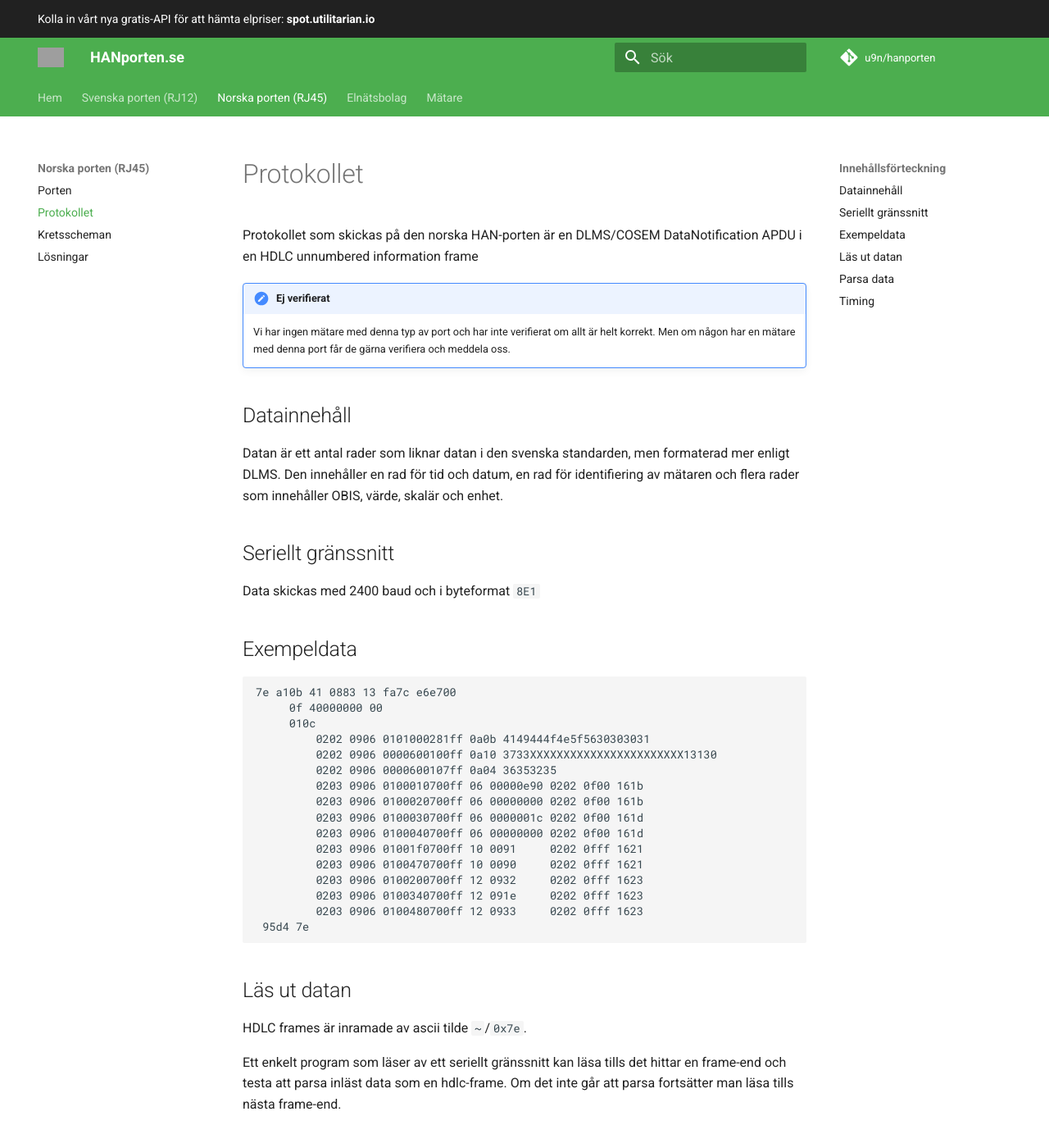
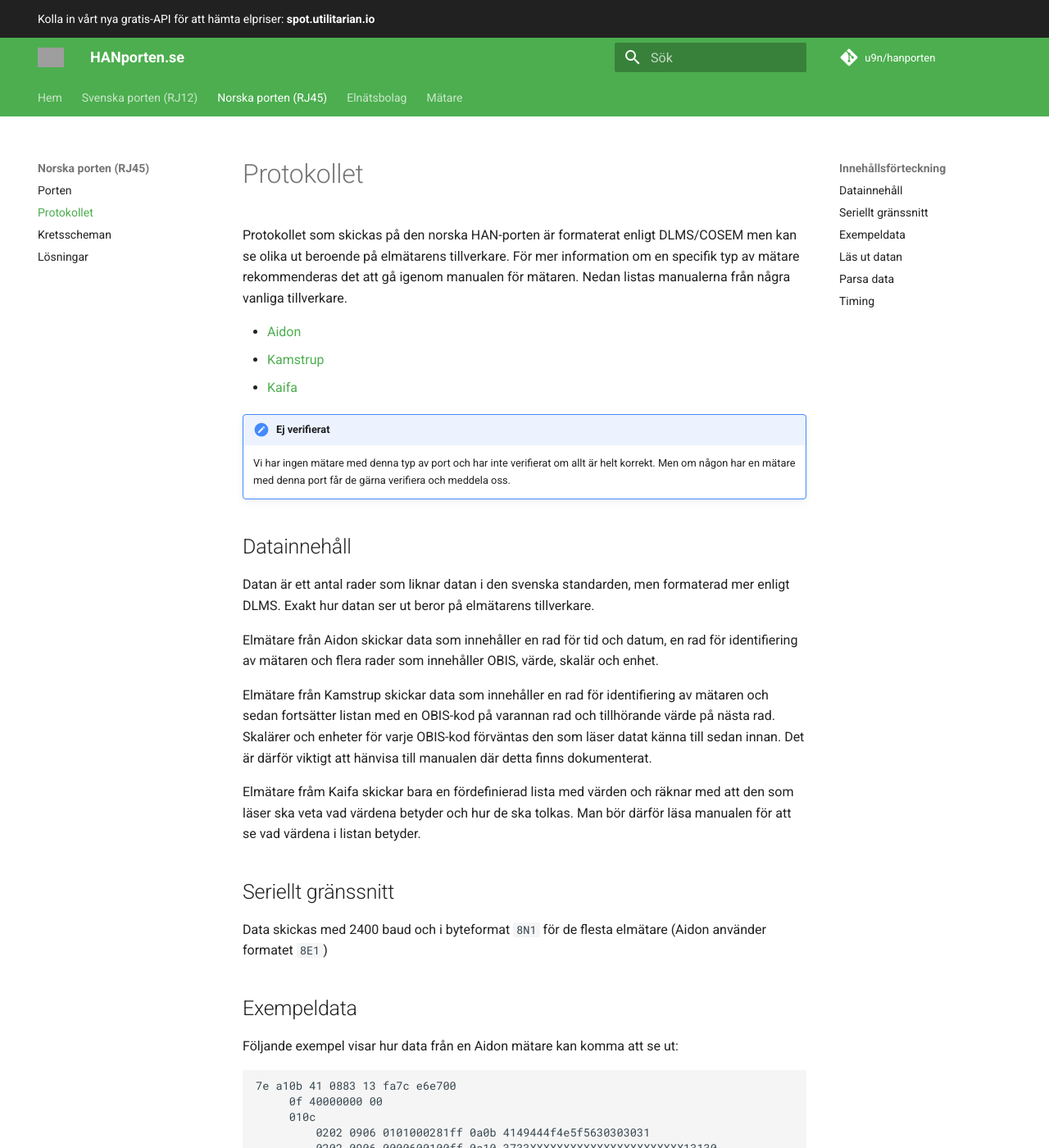
Before and after one commit to u9n/hanporten, an MkDocs documentation site: the page built from docs/norska/protokollet.md, in a window 1280 px wide and 1400 px high. Shown: the whole window at 82% size. Built offline with MkDocs 1.6.1 and Material for MkDocs 9.7.7, drawn with Linux system fonts in a browser that asks for light colours; comment, search, counter and statistics services are not loaded; some of the changed text lies outside the part shown; grey boxes are pictures that could not be loaded.

Commit message:
Update to include information about other meters
The previous version of this file only described meters from Aidon. Information about energy meters from Kamstrup and Kaifa has been added.

````diff
--- a/docs/norska/protokollet.md
+++ b/docs/norska/protokollet.md
@@ -1,7 +1,10 @@
 # Protokollet
 
-Protokollet som skickas på den norska HAN-porten är en DLMS/COSEM DataNotification APDU i en
-HDLC unnumbered information frame
+Protokollet som skickas på den norska HAN-porten är formaterat enligt DLMS/COSEM men kan se olika ut beroende på elmätarens tillverkare. För mer information om en specifik typ av mätare rekommenderas det att gå igenom manualen för mätaren. Nedan listas manualerna från några vanliga tillverkare.
+
+ * [Aidon](https://aidon.com/wp-content/uploads/2023/07/AIDONFD_RJ45_HAN_Interface_SV.pdf?_gl=1*1pnav0t*_up*MQ..*_ga*NDE3NDMwMjcwLjE2OTQ2MDkxMzY.*_ga_7C4RC0STZL*MTY5NDYwOTEzNS4xLjAuMTY5NDYwOTEzNS4wLjAuMA..)
+ * [Kamstrup](https://documentation.kamstrup.com/docs/HAN_NVE/en-GB/Information_sheet/CONTAAA62C8B611D4C4EB3186FD81AEE0152/)
+ * [Kaifa](https://piers.rocks/static/files/S1001_Kaifa.HAN.OBIS.codes.KFM_001.pdf)
 
 !!! note "Ej verifierat"
     Vi har ingen mätare med denna typ av port och har inte verifierat om allt är helt korrekt.
@@ -10,14 +13,26 @@ HDLC unnumbered information frame
 ## Datainnehåll
 
 Datan är ett antal rader som liknar datan i den svenska standarden, men formaterad
-mer enligt DLMS. Den innehåller en rad för tid och datum, en rad för identifiering av mätaren
+mer enligt DLMS. Exakt hur datan ser ut beror på elmätarens tillverkare.
+
+Elmätare från Aidon skickar data som innehåller en rad för tid och datum, en rad för identifiering av mätaren
 och flera rader som innehåller OBIS, värde, skalär och enhet.
+
+Elmätare från Kamstrup skickar data som innehåller en rad för identifiering av mätaren och sedan fortsätter
+listan med en OBIS-kod på varannan rad och tillhörande värde på nästa rad. Skalärer och enheter för varje
+OBIS-kod förväntas den som läser datat känna till sedan innan. Det är därför viktigt att hänvisa till manualen
+där detta finns dokumenterat.
+
+Elmätare fråm Kaifa skickar bara en fördefinierad lista med värden och räknar med att den som läser ska veta
+vad värdena betyder och hur de ska tolkas. Man bör därför läsa manualen för att se vad värdena i listan betyder.
 
 ## Seriellt gränssnitt
 
-Data skickas med 2400 baud och i byteformat `8E1`
+Data skickas med 2400 baud och i byteformat `8N1` för de flesta elmätare (Aidon använder formatet `8E1`)
 
 ## Exempeldata
+
+Följande exempel visar hur data från en Aidon mätare kan komma att se ut:
 
 ```
 7e a10b 41 0883 13 fa7c e6e700
@@ -95,4 +110,7 @@ for item in result:
 ```
 ## Timing
 
-Det verkar vara lite olika med vilken data som skickas och hur ofta.
+Det är lite olika med vilken data som skickas och hur ofta. Vanligtvis har mätarna två eller
+tre olika listor som skickas med olika intervaller. Exempelvis kan en kort lista skickas
+var tionde sekund och en längre lista med ytterligare värden skickas varje timme. Detta finns
+i så fall dokumenterat i tillverkarens manual.
````
